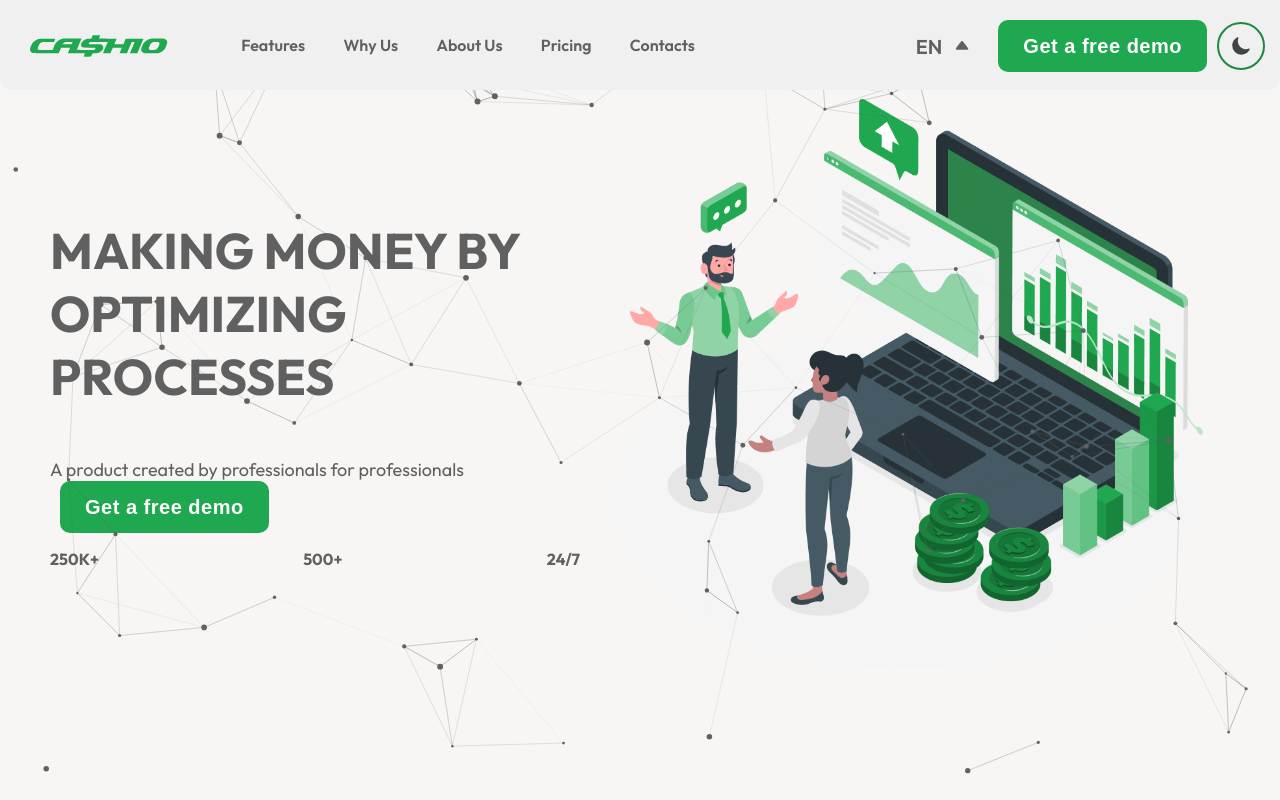
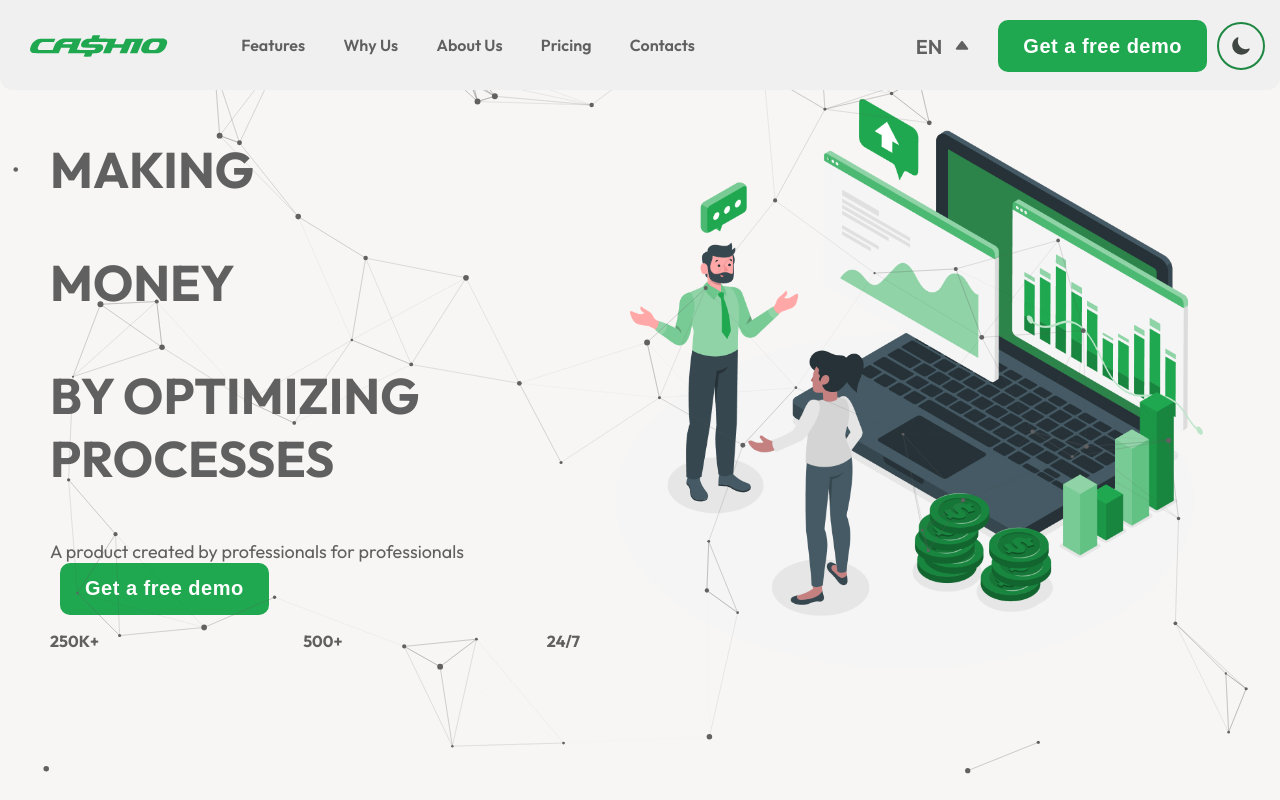
Before and after one commit to RevaGee/Cashio, a React (Create React App) app: page / in a window 1280 px wide. Shown: the top 800 px of the page. Built offline with nearby package versions, Linux system fonts and the light colour scheme.

Commit message:
Added translates to Slogan component

```diff
--- a/src/components/Slogan/index.tsx
+++ b/src/components/Slogan/index.tsx
@@ -16,6 +16,8 @@ export const Slogan = () => {
                 <div className="img_and_text">
                     <div className="slogan_text">
                         <div className="slogan_head_text">
+                            <p>{t('Making')}</p>
+                            <span>{t('Money')}</span>
                             <p>{t('Making Money')}</p>
                         </div>
                         <div className="signature">
--- a/src/translation/en.json
+++ b/src/translation/en.json
@@ -7,5 +7,7 @@
   "Contacts": "Contacts",
   "Get a free demo": "Get a free demo",
   "Professionals": "A product created by professionals for professionals",
-  "Making Money": "MAKING MONEY BY OPTIMIZING PROCESSES"
+  "Making": "MAKING",
+  "Money": "MONEY",
+  "Making Money": "BY OPTIMIZING PROCESSES"
 }
```
